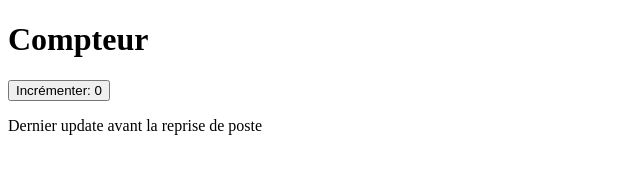
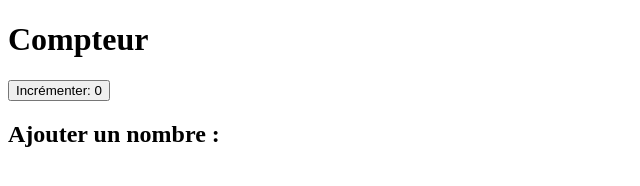
Before and after one commit to kemalkazanc/Tuto-TypeScript, a website: page index.html in a window 1280 px wide. Shown: the whole page, without its empty margins (0-640 px from the left). Drawn offline with Linux system fonts and the light colour scheme.

Commit message:
update avant le début de poste

```diff
--- a/index.html
+++ b/index.html
@@ -14,7 +14,7 @@
     </div>
     <section>
       <div>
-        <p>Dernier update avant la reprise de poste</p>
+        <h1>Ajouter un nombre :</h1>
       </div>
     </section>
     <script src="dist/app.js"></script>
```
